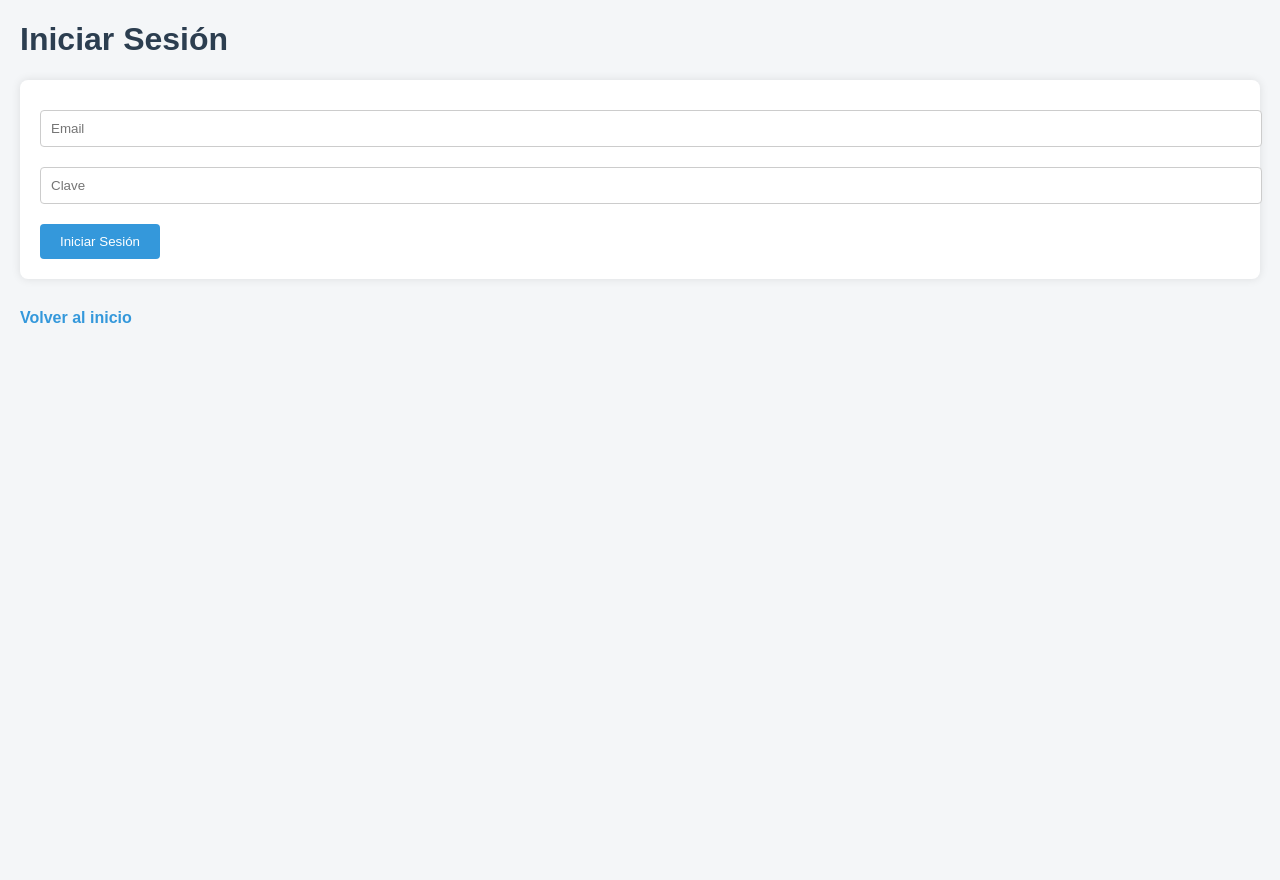
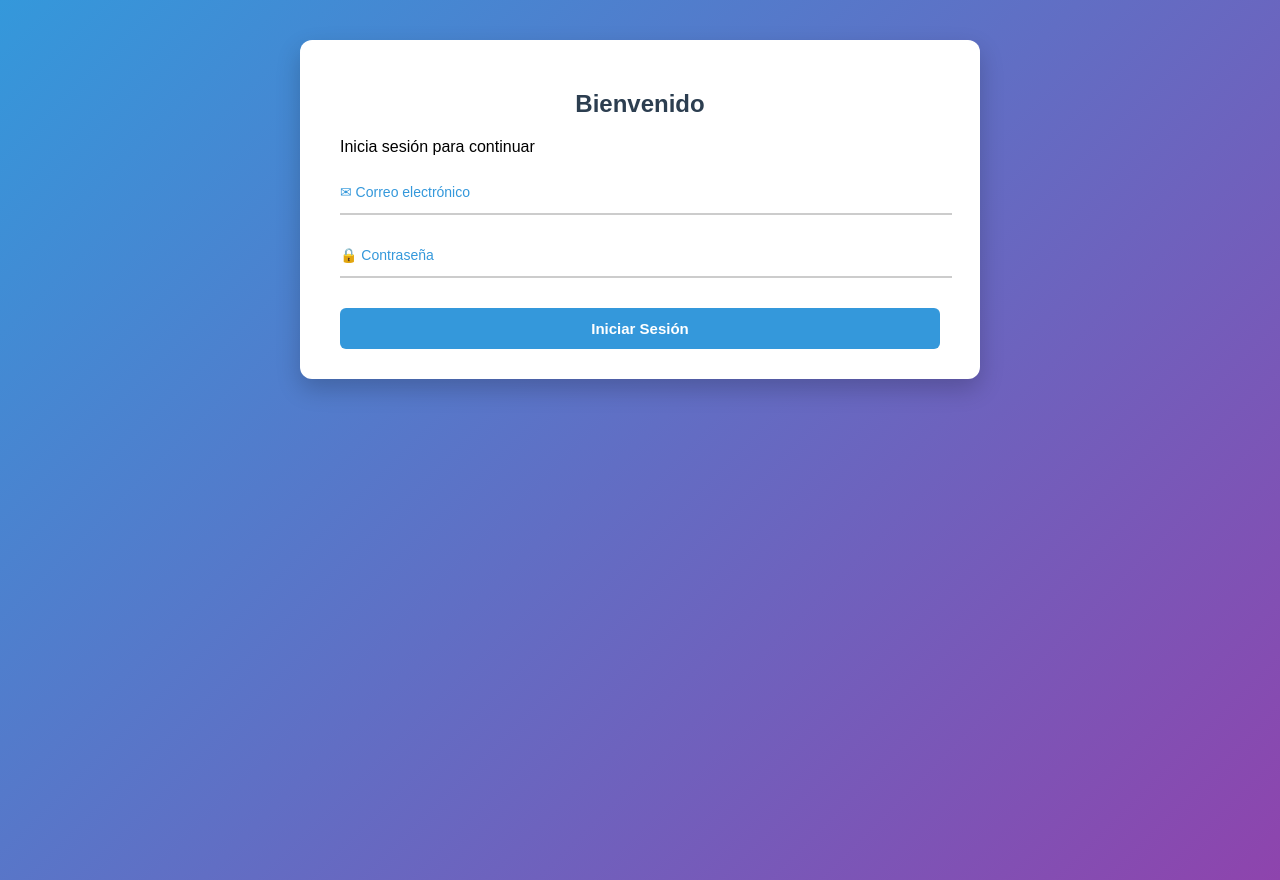
Before and after one commit to anavazquez141/TP-RPC, a Flask app: page /login in a window 1280 px wide. Before the commit the page ends 323 px from the top, so only its background shows below. Run offline with Flask 3, Linux system fonts and the light colour scheme; parts of the project's set-up code (start-up, migrations or seed data) failed here and were passed over.

Commit message:
Mejoras en las vistas y estilos

```diff
--- a/client/app.py
+++ b/client/app.py
@@ -144,6 +144,9 @@ def usuarios():
     usuarios = obtener_usuarios()
     return render_template('usuarios.html', usuarios=usuarios)
 
+
+
+
 @app.route('/registrar', methods=['GET', 'POST'])
 def registrar():
     if 'token' not in session:
@@ -168,11 +171,10 @@ def registrar():
         apellido = request.form['apellido']
         telefono = request.form['telefono']
         email = request.form['email']
-        clave = request.form['clave']
         rol = request.form['rol']
 
         try:
-            response = cliente.registrar_usuario(nombre_usuario, nombre, apellido, telefono, email, clave, rol, session['token'])
+            response = cliente.registrar_usuario(nombre_usuario, nombre, apellido, telefono, email, rol, session['token'])
             if response.status == "SUCCESS":
                 flash("Usuario registrado exitosamente", "success")
                 return redirect(url_for('index'))
@@ -183,6 +185,11 @@ def registrar():
             flash("Error al registrar usuario", "error")
 
     return render_template('registrar.html')
+
+
+
+
+
 
 @app.route('/cuenta', methods=['GET', 'POST'])
 def cuenta():
@@ -222,11 +229,10 @@ def cuenta():
             apellido = request.form['apellido']
             telefono = request.form['telefono']
             email = request.form['email']
-            clave = request.form.get('clave', '')
             rol = usuario.rol  # Mantener el rol actual
 
             try:
-                response = cliente.modificar_usuario(usuario.id, nombre_usuario, nombre, apellido, telefono, email, rol, session['token'], clave)
+                response = cliente.modificar_usuario(usuario.id, nombre_usuario, nombre, apellido, telefono, email, rol, session['token'])
                 if response.status == "SUCCESS":
                     session['email'] = email
                     flash("Cuenta modificada exitosamente", "success")
--- a/client/cliente_usuario.py
+++ b/client/cliente_usuario.py
@@ -109,7 +109,7 @@ class ClienteUsuario:
             print(f"Error de gRPC: {e.code()} - {e.details()}")
             return None
 
-    def registrar_usuario(self, nombre_usuario, nombre, apellido, telefono, email, clave, rol, token):
+    def registrar_usuario(self, nombre_usuario, nombre, apellido, telefono, email, rol, token):
         self.connect()
         print(f"Enviando token para registrar_usuario: {token}")
         rol_map = {
@@ -124,7 +124,6 @@ class ClienteUsuario:
             apellido=apellido,
             telefono=telefono,
             email=email,
-            clave=clave,
             rol=rol_map.get(rol, 3),  # Por defecto VOLUNTARIO
             token=token
         )
@@ -136,7 +135,7 @@ class ClienteUsuario:
             print(f"Error de gRPC: {e.code()} - {e.details()}")
             return None
 
-    def modificar_usuario(self, user_id, nombre_usuario, nombre, apellido, telefono, email, rol, token, clave=""):
+    def modificar_usuario(self, user_id, nombre_usuario, nombre, apellido, telefono, email, rol, token):
         """Modifica un usuario existente."""
         self.connect()
         rol_map = {
@@ -156,7 +155,6 @@ class ClienteUsuario:
             apellido=apellido,
             telefono=telefono,
             email=email,
-            clave=clave,
             rol=rol_map.get(rol, 3),  # Por defecto VOLUNTARIO
             token=token
         )
--- a/client/views/static/css/estilos.css
+++ b/client/views/static/css/estilos.css
@@ -1,60 +1,39 @@
-/* General */
+/* --- Fondo general y fuente --- */
 body {
     font-family: Arial, sans-serif;
-    background-color: #f4f6f8;
-    color: #333;
-    margin: 20px;
+    margin: 0;
+    padding: 40px;
+    min-height: 100vh;
+    background: linear-gradient(135deg, #3498db, #8e44ad);
+    display: flex;
+    justify-content: center; /* centra horizontalmente */
+    align-items: flex-start; /* tarjetas arriba */
 }
 
-h1, h2 {
+/* --- Tarjeta de contenido --- */
+.profile-card {
+    background-color: #fff;
+    padding: 30px 40px;
+    border-radius: 12px;
+    box-shadow: 0 10px 25px rgba(0,0,0,0.2);
+    max-width: 600px;
+    width: 100%;
+    margin-bottom: 40px;
+}
+
+/* --- Encabezado de la tarjeta --- */
+.profile-card h2 {
+    margin-bottom: 20px;
+    text-align: center;
     color: #2c3e50;
 }
 
-/* Formulario */
-form {
-    background-color: #fff;
-    padding: 20px;
-    margin-bottom: 30px;
-    border-radius: 8px;
-    box-shadow: 0 0 10px rgba(0,0,0,0.1);
-}
-
-form input, form select {
-    display: block;
-    width: 100%;
-    padding: 10px;
-    margin-top: 10px;
-    margin-bottom: 20px;
-    border: 1px solid #ccc;
-    border-radius: 4px;
-}
-
-form button {
-    background-color: #3498db;
-    color: white;
-    padding: 10px 20px;
-    border: none;
-    border-radius: 4px;
-    cursor: pointer;
-}
-
-form button:hover {
-    background-color: #2980b9;
-}
-
-/* Mensajes */
-p {
-    font-weight: bold;
-}
-
-/* Tabla */
+/* --- Tabla dentro de la tarjeta (Perfil) --- */
 table {
     width: 100%;
     border-collapse: collapse;
-    background-color: #fff;
-    border-radius: 8px;
-    overflow: hidden;
-    box-shadow: 0 0 10px rgba(0,0,0,0.1);
+    margin-top: 15px;
+    font-family: Arial, sans-serif;
 }
 
 table th, table td {
@@ -63,33 +42,145 @@ table th, table td {
 }
 
 table th {
-    background-color: #3498db;
-    color: white;
+    background-color: #f2f2f2;
+    color: #3498db;
 }
 
-table tr:nth-child(even) {
-    background-color: #f2f2f2;
+table td {
+    color: #000; /* texto negro para los datos */
+    background-color: transparent; /* sin fondo azul */
 }
 
-table tr:hover {
-    background-color: #e1f0ff;
+table tr:nth-child(even) td {
+    background-color: #f2f2f2; /* gris claro para filas pares */
 }
 
-/* Enlaces de acciones */
-a {
+table tr:hover td {
+    background-color: #e1f0ff; /* azul claro al pasar el mouse */
+}
+
+/* --- Formulario moderno (Modificar y Registrar) --- */
+.modern-login-form .input-group {
+    position: relative;
+    margin-bottom: 20px;
+}
+
+.input-group input {
+    width: 100%;
+    padding: 12px 12px 12px 0;
+    border: none;
+    border-bottom: 2px solid #ccc;
+    font-size: 15px;
+    outline: none;
+    background: none;
+    transition: 0.3s;
+}
+
+.input-group input:focus {
+    border-bottom-color: #3498db;
+}
+
+.input-group label {
+    position: absolute;
+    left: 0;
+    top: 12px;
+    color: #3498db; /* etiquetas azul */
+    font-size: 14px;
+    pointer-events: none;
+    transition: 0.3s;
+}
+
+.input-group input:focus + label,
+.input-group input:not(:placeholder-shown) + label {
+    top: -8px;
+    font-size: 12px;
     color: #3498db;
+}
+
+/* --- Input de fila para rol --- */
+.input-group-row {
+    display: flex;
+    align-items: center;
+    margin-bottom: 20px;
+}
+
+.input-group-row label {
+    width: 100px;
+    font-weight: bold;
+    color: #3498db;
+}
+
+.input-group-row select {
+    flex: 1;
+    padding: 10px;
+    border-radius: 6px;
+    border: 1px solid #ccc;
+    font-size: 15px;
+    outline: none;
+}
+
+.input-group-row select:focus {
+    border-color: #3498db;
+}
+
+/* --- Botones --- */
+.modern-login-form button,
+.btn.primary {
+    width: 100%;
+    padding: 12px;
+    border: none;
+    border-radius: 6px;
+    font-weight: bold;
+    font-size: 15px;
+    cursor: pointer;
+    background-color: #3498db;
+    color: #fff;
+    transition: 0.3s;
+    margin-top: 10px;
+}
+
+.modern-login-form button:hover,
+.btn.primary:hover {
+    background-color: #2980b9;
+}
+
+.delete-btn {
+    background-color: #e74c3c;
+}
+
+.delete-btn:hover {
+    background-color: #c0392b;
+}
+
+/* --- Enlaces y botones secundarios --- */
+.actions {
+    margin-top: 20px;
+    text-align: center;
+}
+
+.actions a {
+    display: inline-block;
+    padding: 10px 20px;
+    margin: 5px;
+    border-radius: 6px;
+    background-color: #95a5a6;
+    color: #fff;
     text-decoration: none;
     font-weight: bold;
+    transition: 0.3s;
 }
 
-a:hover {
-    text-decoration: underline;
+.actions a:hover {
+    background-color: #7f8c8d;
 }
 
+/* --- Mensajes --- */
 .success {
     color: green;
+    margin-bottom: 10px;
 }
 
 .error {
     color: red;
+    margin-bottom: 10px;
 }
--- a/client/views/templates/login.html
+++ b/client/views/templates/login.html
@@ -5,10 +5,13 @@
     <title>Iniciar Sesión</title>
     <link rel="stylesheet" href="{{ url_for('static', filename='css/estilos.css') }}">
 </head>
-<body>
-    <h1>Iniciar Sesión</h1>
+<body class="login-body">
 
-    <!-- Mensajes -->
+    <div class="profile-card login-card">
+        <h2 class="login-title">Bienvenido</h2>
+        <p class="login-subtitle">Inicia sesión para continuar</p>
+
+        <!-- Mensajes flash -->
         {% with messages = get_flashed_messages(with_categories=true) %}
             {% if messages %}
                 {% for category, message in messages %}
@@ -17,13 +20,20 @@
             {% endif %}
         {% endwith %}
 
-    <!-- Formulario de login -->
-    <form action="{{ url_for('login') }}" method="POST">
-        <input type="email" name="email" placeholder="Email" required>
-        <input type="password" name="clave" placeholder="Clave" required>
+        <!-- Formulario -->
+        <form action="{{ url_for('login') }}" method="POST" class="modern-login-form">
+            <div class="input-group">
+                <input type="email" name="email" placeholder=" " required>
+                <label>✉ Correo electrónico</label>
+            </div>
+            <div class="input-group">
+                <input type="password" name="clave" placeholder=" " required>
+                <label>🔒 Contraseña</label>
+            </div>
             <button type="submit">Iniciar Sesión</button>
         </form>
 
-    <p><a href="{{ url_for('index') }}">Volver al inicio</a></p>
+    </div>
+
 </body>
 </html>
```
Also changed, not shown: client/proto/usuarioService_pb2.py (+24 -24 lines), client/proto/usuarioService_pb2_grpc.py (+38 -38 lines), client/views/templates/cuenta.html (+48 -23 lines), client/views/templates/perfil.html (+50 -14 lines), client/views/templates/registrar.html (+44 -18 lines), client/proto/_init_.py (added), 1 other file. Lines whose indentation alone changed are shown as unchanged.
